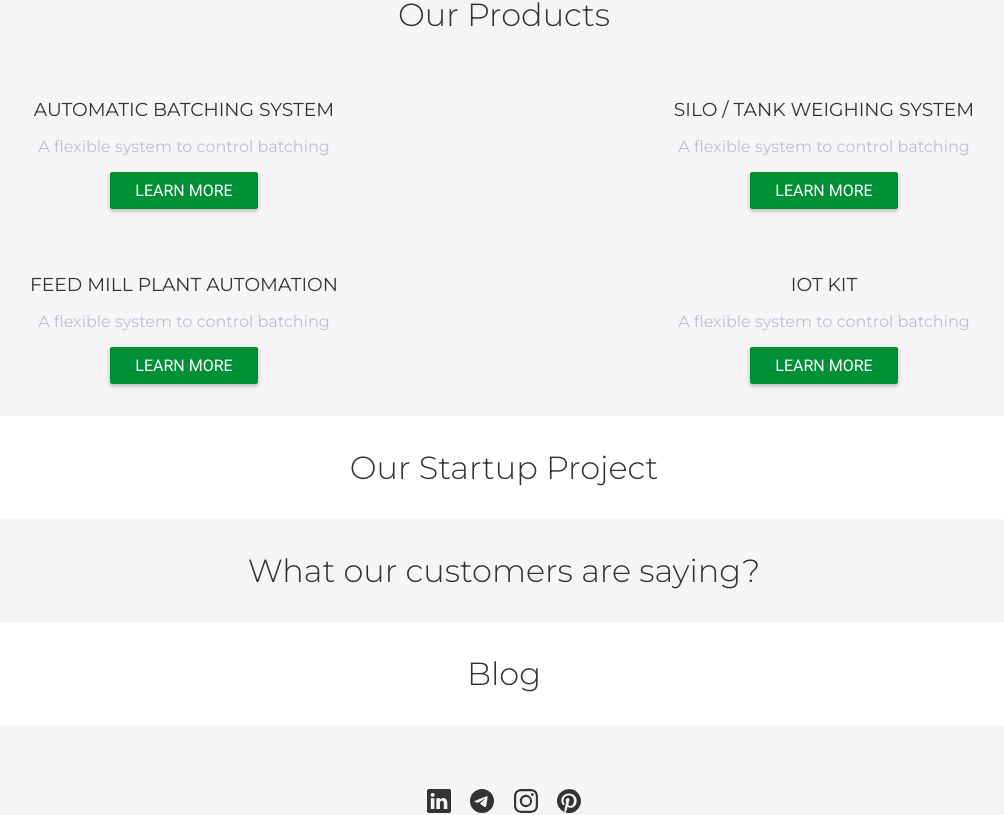
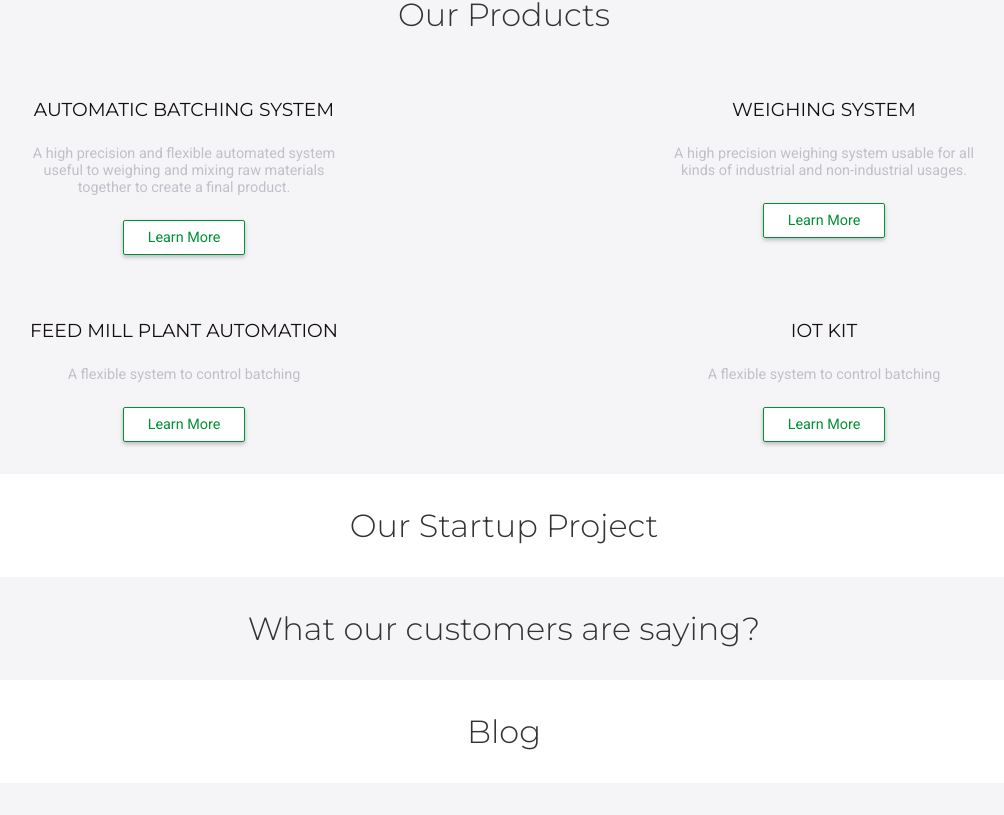
Before and after one commit to peymanahmadi/pishgam, a React (Create React App) app in the folder pishgam-frontend/: page / in a window 1280 px wide. Shown: the part 837-1652 px from the top of the page, without its empty margins (136-1140 px from the left). Built offline with nearby package versions, Linux system fonts and the light colour scheme.

Commit message:
Create Modal and Upgrade Button

```diff
--- a/pishgam-frontend/public/index.html
+++ b/pishgam-frontend/public/index.html
@@ -29,6 +29,7 @@
   <body>
     <noscript>You need to enable JavaScript to run this app.</noscript>
     <div id="backdrop-hook"></div>
+    <div id="modal-hook"></div>
     <div id="drawer-hook"></div>
     <div id="root"></div>
     <!--
--- a/pishgam-frontend/src/home/components/Products.js
+++ b/pishgam-frontend/src/home/components/Products.js
@@ -1,7 +1,4 @@
 import styles from "./Products.module.scss";
-import Card from "../../shared/components/FormElements/Card";
-import Button from "../../shared/components/FormElements/Button";
-import Batching from "../../shared/Images/Home/Batching.png";
 import ProductCard from "../../shared/components/FormElements/ProductCard";
 
 const Products = () => {
@@ -10,26 +7,26 @@
       <ProductCard
         title="AUTOMATIC BATCHING SYSTEM"
         // imgAddr={Batching}
-        desc="A flexible system to control batching"
-        buttonText="LEARN MORE"
+        desc="A high precision and flexible automated system useful to weighing and mixing raw materials together to create a final product."
+        buttonText="Learn More"
       />
       <ProductCard
-        title="SILO / TANK WEIGHING SYSTEM"
+        title="WEIGHING SYSTEM"
         // imgAddr={Batching}
-        desc="A flexible system to control batching"
-        buttonText="LEARN MORE"
+        desc="A high precision weighing system usable for all kinds of industrial and non-industrial usages."
+        buttonText="Learn More"
       />
       <ProductCard
         title="FEED MILL PLANT AUTOMATION"
         // imgAddr={Batching}
         desc="A flexible system to control batching"
-        buttonText="LEARN MORE"
+        buttonText="Learn More"
       />
       <ProductCard
         title="IOT KIT"
         // imgAddr={Batching}
         desc="A flexible system to control batching"
-        buttonText="LEARN MORE"
+        buttonText="Learn More"
       />
     </div>
   );
--- a/pishgam-frontend/src/home/pages/Home.js
+++ b/pishgam-frontend/src/home/pages/Home.js
@@ -19,7 +19,7 @@
         title="What our customers are saying?"
       ></ZigZagLayout>
       <ZigZagLayout bg="#ffffff" title="Blog"></ZigZagLayout>
-      <ZigZagLayout bg="#f5f5f8">
+      <ZigZagLayout bg="#f5f5f8" title="Follow Us On">
         <SocialNetworks />
       </ZigZagLayout>
     </div>
--- a/pishgam-frontend/src/shared/components/FormElements/Button.js
+++ b/pishgam-frontend/src/shared/components/FormElements/Button.js
@@ -2,7 +2,14 @@
 
 const Button = (props) => {
   return (
-    <button className={styles.button} type={props.type}>
+    <button
+      className={`${styles.button} ${props.inverse && styles.inverse} ${
+        props.small && styles.small
+      }`}
+      type={props.type}
+      onClick={props.onClick}
+      disabled={props.disabled}
+    >
       {props.children}
     </button>
   );
--- a/pishgam-frontend/src/shared/components/FormElements/Button.module.scss
+++ b/pishgam-frontend/src/shared/components/FormElements/Button.module.scss
@@ -15,3 +15,13 @@
     box-shadow: 0 2px 4px rgba(0, 0, 0, 0.65);
   }
 }
+
+.inverse {
+  color: $green;
+  background: #fff;
+  border: 1px solid $green;
+}
+
+.small {
+  font-size: 0.9rem;
+}
--- a/pishgam-frontend/src/shared/components/FormElements/ProductCard.js
+++ b/pishgam-frontend/src/shared/components/FormElements/ProductCard.js
@@ -1,8 +1,21 @@
+import { useState } from "react";
+import Modal from "../UIElements/Modal";
 import Button from "./Button";
 import styles from "./ProductCard.module.scss";
 
 const ProductCard = (props) => {
+  const [showProduct, setShowProduct] = useState(false);
+  const openProduct = () => setShowProduct(true);
+  const closeProduct = () => setShowProduct(false);
   return (
+    <>
+      <Modal
+        show={showProduct}
+        onCancel={closeProduct}
+        footer={<Button onClick={closeProduct}>Close</Button>}
+      >
+        <h1>Hi</h1>
+      </Modal>
       <div className={styles["product-card"]}>
         <div>
           <h3>{props.title}</h3>
@@ -14,9 +27,12 @@
           <p>{props.desc}</p>
         </div>
         <div style={{ textAlign: "center" }}>
-        <Button>{props.buttonText}</Button>
+          <Button inverse small onClick={openProduct}>
+            {props.buttonText}
+          </Button>
         </div>
       </div>
+    </>
   );
 };
 
--- a/pishgam-frontend/src/shared/components/FormElements/ProductCard.module.scss
+++ b/pishgam-frontend/src/shared/components/FormElements/ProductCard.module.scss
@@ -3,15 +3,16 @@
   flex-direction: column;
   // border: 1px solid #c0c0c8;
   border-radius: 5px;
-  // padding: 1rem;
   // background: white;
   // box-shadow: 0 2px 5px rgba(0, 0, 0, 0.25);
-  margin: 2rem 0;
+  margin: 2rem 1rem;
+  // padding: 1rem;
+  align-items: center;
 
   h3 {
     font-family: "Montserrat", sans-serif;
     // font-size: 1rem;
-    color: #333;
+    color: rgb(20, 14, 14);
     font-weight: 400;
     // margin: 1rem 0.25rem;
     text-align: center;
@@ -23,8 +24,11 @@
   // }
 
   p {
-    font-family: "Montserrat", sans-serif;
+    // font-family: "Montserrat", sans-serif;
+    font-size: 0.9rem;
     margin: 1rem 0.25rem;
+    padding: 0.5rem 2rem;
     color: #c0c0c8;
+    width: 25rem;
   }
 }
--- /dev/null
+++ b/pishgam-frontend/src/shared/components/UIElements/Modal.css
@@ -0,0 +1,58 @@
+.modal {
+  z-index: 100;
+  position: fixed;
+  top: 22vh;
+  left: 10%;
+  width: 80%;
+  background: white;
+  box-shadow: 0 2px 8px rgba(0, 0, 0, 0.26);
+  border-radius: 8px;
+}
+
+.modal__header {
+  width: 100%;
+  padding: 1rem 0.5rem;
+  background: #2a006e;
+  color: white;
+}
+
+.modal__header h2 {
+  margin: 0.5rem;
+}
+
+.modal__content {
+  padding: 1rem 0.5rem;
+}
+
+.modal__footer {
+  padding: 1rem 0.5rem;
+}
+
+@media (min-width: 768px) {
+  .modal {
+    left: calc(50% - 20rem);
+    width: 40rem;
+  }
+}
+
+.modal-enter {
+  transform: translateY(-10rem);
+  opacity: 0;
+}
+
+.modal-enter-active {
+  transform: translateY(0);
+  opacity: 1;
+  transition: all 200ms;
+}
+
+.modal-exit {
+  transform: translateY(0);
+  opacity: 1;
+}
+
+.modal-exit-active {
+  transform: translateY(-10rem);
+  opacity: 0;
+  transition: all 200ms;
+}
--- /dev/null
+++ b/pishgam-frontend/src/shared/components/UIElements/Modal.js
@@ -0,0 +1,47 @@
+import ReactDOM from "react-dom";
+import { CSSTransition } from "react-transition-group";
+import Backdrop from "./Backdrop";
+
+import "./Modal.css";
+
+const ModalOverlay = (props) => {
+  const content = (
+    <div className={`modal ${props.className}`} style={props.style}>
+      <header className={`modal__header ${props.headerClass}`}>
+        <h2>{props.header}</h2>
+      </header>
+      <form
+        onSubmit={
+          props.onSubmit ? props.onSubmit : (event) => event.preventDefault()
+        }
+      >
+        <div className={`modal__content ${props.contentClass}`}>
+          {props.children}
+        </div>
+        <footer className={`modal__footer ${props.footerClass}`}>
+          {props.footer}
+        </footer>
+      </form>
+    </div>
+  );
+  return ReactDOM.createPortal(content, document.getElementById("modal-hook"));
+};
+
+const Modal = (props) => {
+  return (
+    <>
+      {props.show && <Backdrop onClick={props.onCancel} />}
+      <CSSTransition
+        in={props.show}
+        mountOnEnter
+        unmountOnExit
+        timeout={200}
+        classNames="modal"
+      >
+        <ModalOverlay {...props} />
+      </CSSTransition>
+    </>
+  );
+};
+
+export default Modal;
```
Lines whose indentation alone changed are shown as unchanged.
